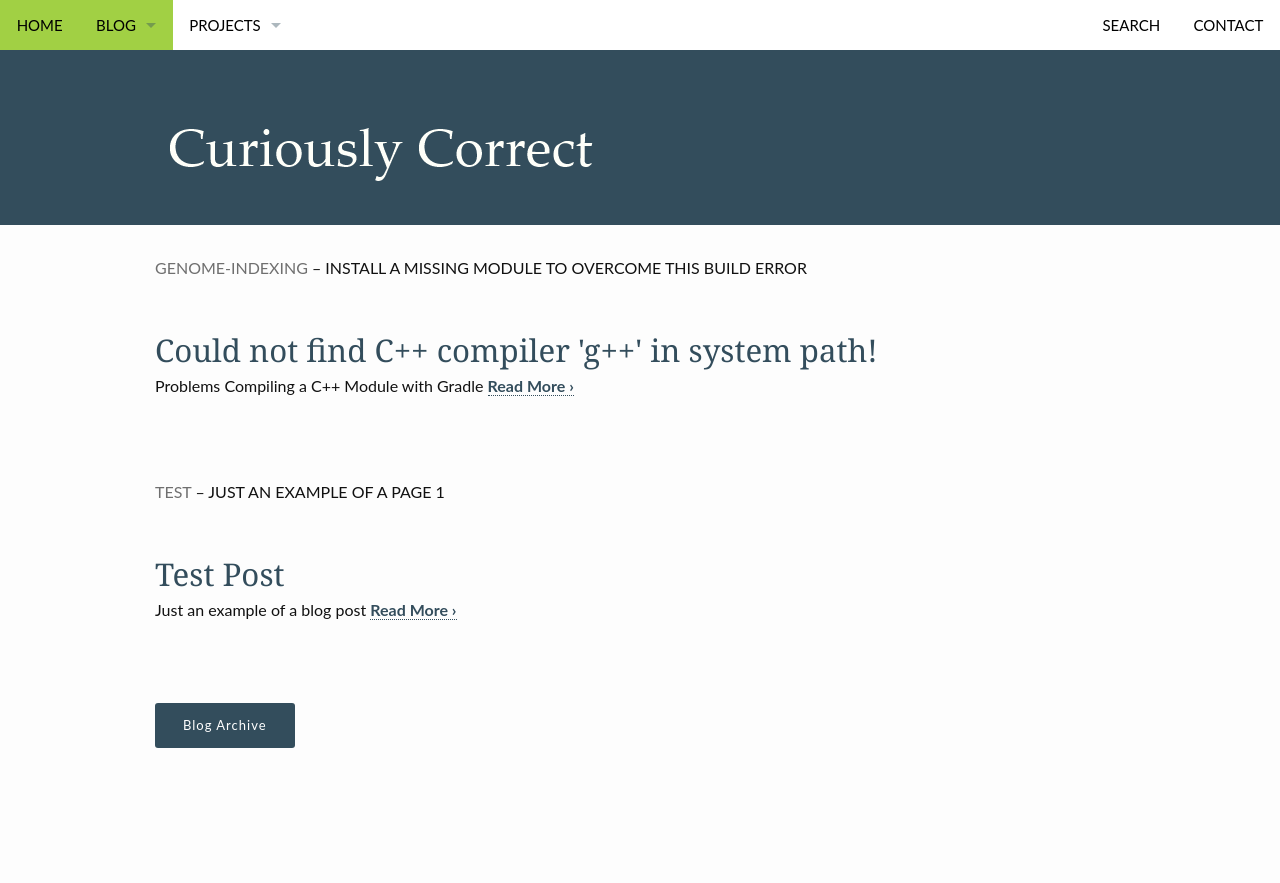
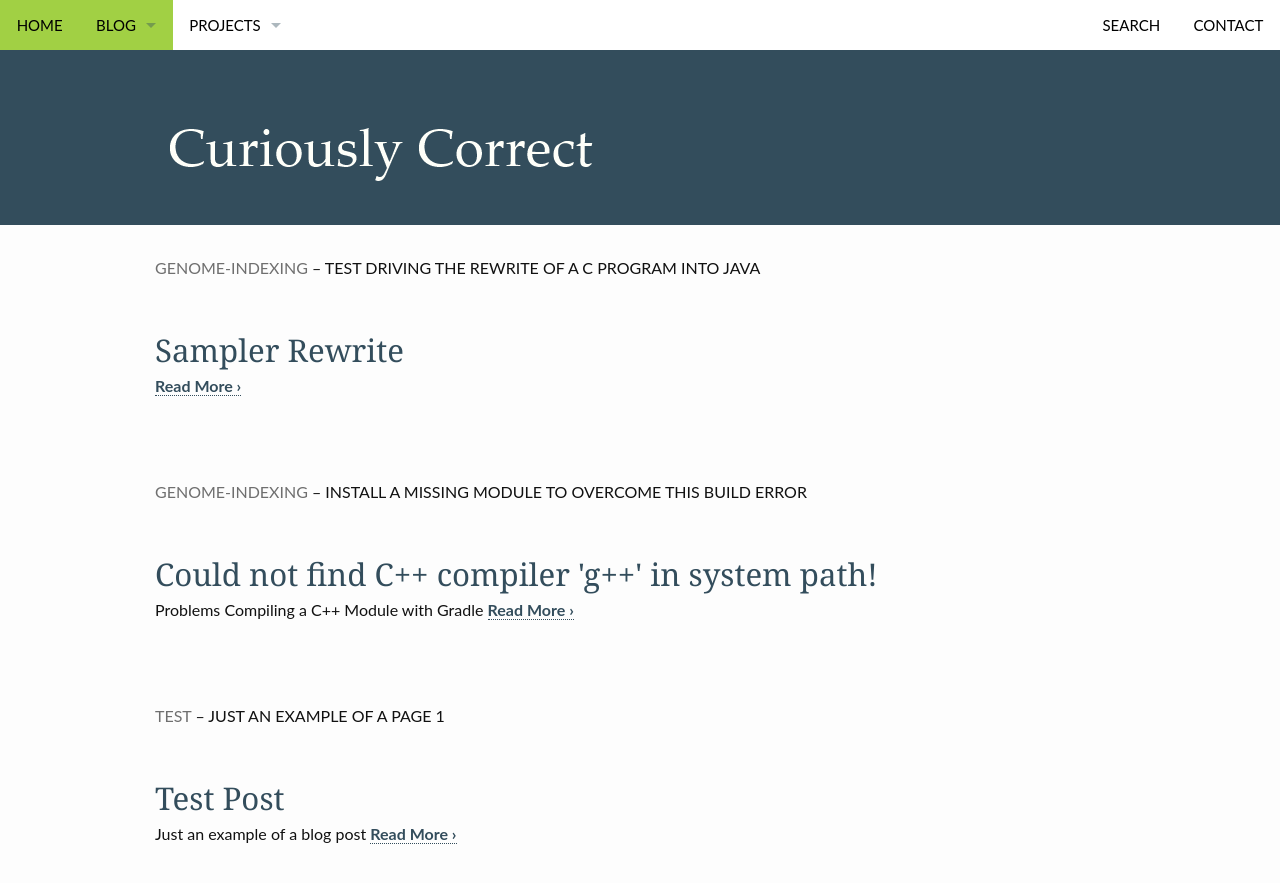
Before and after one commit to dennislloydjr/dennislloydjr.github.io, a Jekyll site: the page built from blog/index.html, in a window 1280 px wide and 900 px high. Shown: the top 883 px of the window. Built offline with Jekyll 4.4.1, drawn with Linux system fonts in a browser that asks for light colours; the list of posts is cut into pages by our own code; part of the change alters nothing that is shown.

Commit message:
Added post about sampler

```diff
--- /dev/null
+++ b/_posts/genome-indexing/2015-07-16-sampler-rewrite.md
@@ -0,0 +1,75 @@
+---
+layout: page-fullwidth
+subheadline: Test driving the rewrite of a C program into Java
+title:  Sampler Rewrite
+breadcrumb: true
+header: no
+tags:
+    - genome-indexing java c hadoop map-reduce
+categories:
+    - genome-indexing
+---
+##The Sampler##
+The first computationally interesting piece of the Map/Reduce genome indexer is the "sampler". The original sampler was written in C, with typically short variable names, large methods and deeply nested loops. I wanted to rewrite to be sure I understood it well and could make any desired tweaks with confidence. I also wanted a design that improved the code clarity so that I can more easily explain it to others.
+
+The sampler takes a genome and picks a set of short sample sequences from it. The samples are in sorted order. The goal of the sampler is to provide input to the Map/Reduce partitioning step. During the partitioning step, a suffix (a substring of the genome that ends at the last character of the genome) will be compared with the samples so that the suffix can be assigned to a reducer node. That way, we have divided up the sorting work of the reducers such that the results of each reducer can simply be concatenated together to form our suffix index.
+
+In order to load balance the reducer tasks, it is important to evenly distribute the suffixes to the reducers. Therefore, the value of the samples chosen must reasonably well represent the distribution of suffixes in the genome. To accomplish this, the sampler algorithm picks many samples from the genome, sorts them in alphabetic order and chooses and evenly distanced subset of samples.
+
+An additional challenge is that some genomes, such as the human genome, contain very long lengths of repeated characters. This can happen near the centromere and telomere, but can also be long periods of unknown content represented as the character 'N'. These long repeat regions can skew the distributions and also make sorting more expensive. Hence, we limit the impact of large repeats by making sure that each sample includes at least two unique characters and using run-length encoding to compress the sample size.
+
+##Algorithm##
+The psuedo code for the Sampler is:
+<ol>
+  <li>
+    Step through the genome, skipping 1000 characters at each step.<br>At each step:
+	<ol>
+	  <li>
+	    Collect a sample in a list. Samples will contain at least 15 characters, at least 2 of which will be unique.
+	  </li>
+	  <li>
+	    Run-length encode the sample.
+	  </li>
+	</ol>
+  </li>
+  <li>
+    Sort the list of samples.
+  </li>
+  <li>
+    Step through the sorted list of samples. Step size = list size / number of partitions.<br>At each step:
+	<ol>
+	  <li>
+	    Output the sample. This is one of the partition boundaries.
+	  </li>
+	</ol>
+  </li>
+</ol>
+
+##Process for Rewriting##
+Test driven design (TDD) was used to rewrite the Sampler code. I began at the outside and worked my way in. That way, I had to break the algorithm into it's major parts first, with each ending up as a new class:
+<ul>
+  <li>Sampler: the main class that drives the algorithm, really delegating all of the heavy lifting</li>
+  <li>SequenceReader: simply reads the genome sequence into a Sequence class.</li>
+  <li>Sequence: simply contains the sequence string</li>
+  <li>SubSequenceCollector: steps through the genome Sequence and collects the initial sample sequences according to the rules above.</li>
+  <li>PeriodicSampler: sorts the list of sample sub-sequences and chooses an even distribution of samples.</li>
+  <li>ListWriter: writes out the final list of samples. A pretty trivial class.</li>
+</ul>
+
+Deciding on how to break things into classes while writing the Sampler was a bit of a challenge. It forced me to really write out the algorithm so that I could understand the important steps. TDD practice was valuable here because it encouraged separating the complex portions of the algorithm as well as fully separating the input and output steps from the rest of the code.
+
+There were sections of both the SubSequenceCollector and the PeriodicSampler that occasionally offered a challenge as well. It is my experience that these types of iterating/collecting/sampling algorithms are susceptible to off-by-one errors; where computing an index incorrectly or messing up a < vs. <= can produce results that look correct but are actually wrong. Test driving the code was particularly important here as it ensured that at any point, the scenarios I had already encoded still worked while I accounted for new scenarios. TDD also helped make sure that the code was very well covered by tests.
+
+##Observations##
+###Performance###
+The Java version executed somewhat slower than the C version. Most of the difference is actually in the start up of the JVM and was expected. The Java performance was entirely acceptable however as the Sampler is executed only once before the Map/Reduce job begins and still completed in under 1 second for the ecoli genome.
+
+###Development Process###
+One thing I would do differently when performing such a rewrite would be to first write tests for the old version of the code. This would have helped me understand a few of the nuances with stepping logic that the original authors used. For example, in the PeriodicSampler, I was trying to get the same results as the original source. However, the original code uses a slightly different method for stepping through the sorted list. I would get results that were 'mostly' correct, choosing a very similar distribution of samples, but being off by one. This was a result of rounding effects and I had to do some playing with different rounding techniques to get the exact same results.
+
+Overall, test driving the rewrite was very effective in understanding the algorithm being employed and getting the code correct. In addition to writing automated test cases, I compared the final results of my program with the original. This level of acceptance testing on top of the unit testing is of course required when developing any program.
+
+###Final Code Structure###
+The final code is, at least to me, more readable and editable. It can be changed with confidence due to the test cases. The break down into individual classes aids in understanding the algorithm. The PeriodicSampler actually is something generic enough that it could be used in other algorithms outside of genome indexing. That wasn't one of my goals, but TDD made that abstraction pretty clear and is one of the nice results of TDD that I've observed in my practice.
+
+There are a few trivial classes, namely SequenceReader and ListWriter. My guess is that I could have eliminated these using Java 8 streams. My VirtualBox installation of Hadoop had Java 7 though, so I didn't go there on this rewrite. Perhaps a future refactoring?
--- a/pages/genome-indexing.md
+++ b/pages/genome-indexing.md
@@ -8,7 +8,7 @@ header:
 permalink: "/genome-indexing/"
 ---
 ##Background##
-I started this project to gain a better grasp on Map/Reduce on Hadoop. The source code and research for this project is based on the work of researchers Rohith Menon, Goutham Bhat and Michael Schatz ([Rapid Parallel Genome Indexing with MapReduce](http://schatzlab.cshl.edu/publications/2011-GenomeIndexingMapReduce.pdf)). They developed an algorithm for creating a suffix-index and Burrow-Wheeler Transform for a whole genome using Map/Reduce on Hadoop. Generating a pre-computed index of a genome is an important step to optimize sequence alignment, which is an essential technique in computation biology. Techniques to distribute the indexing workload across multiple nodes existed before their paper. What they introduced however, is a technique to distribute the workload using commodity hardware on Amazon's EC2 platform and Hadoop's Map/Reduce.
+I started this project to gain a better grasp of Map/Reduce on Hadoop. The source code and research for this project is based on the work of researchers Rohith Menon, Goutham Bhat and Michael Schatz ([Rapid Parallel Genome Indexing with MapReduce](http://schatzlab.cshl.edu/publications/2011-GenomeIndexingMapReduce.pdf)). They developed an algorithm for creating a suffix-index and Burrow-Wheeler Transform for a whole genome using Map/Reduce on Hadoop. Generating a pre-computed index of a genome is an important step to optimize sequence alignment, which is an essential technique in computation biology. Techniques to distribute the indexing workload across multiple nodes existed before their paper. What they introduced however, is a technique to distribute the workload using commodity hardware on Amazon's EC2 platform and Hadoop's Map/Reduce.
 
 ##Project Goals##
 My goals for this project are:
```
